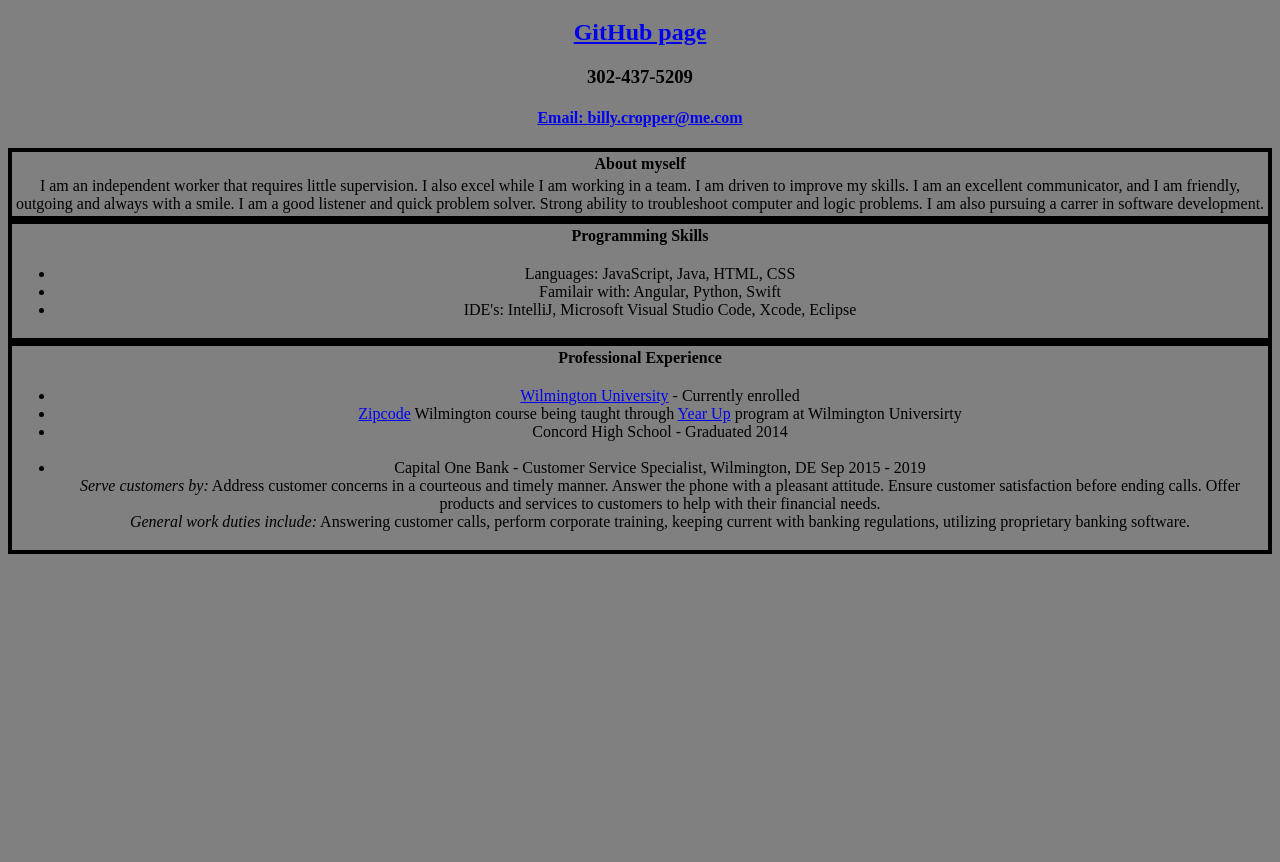
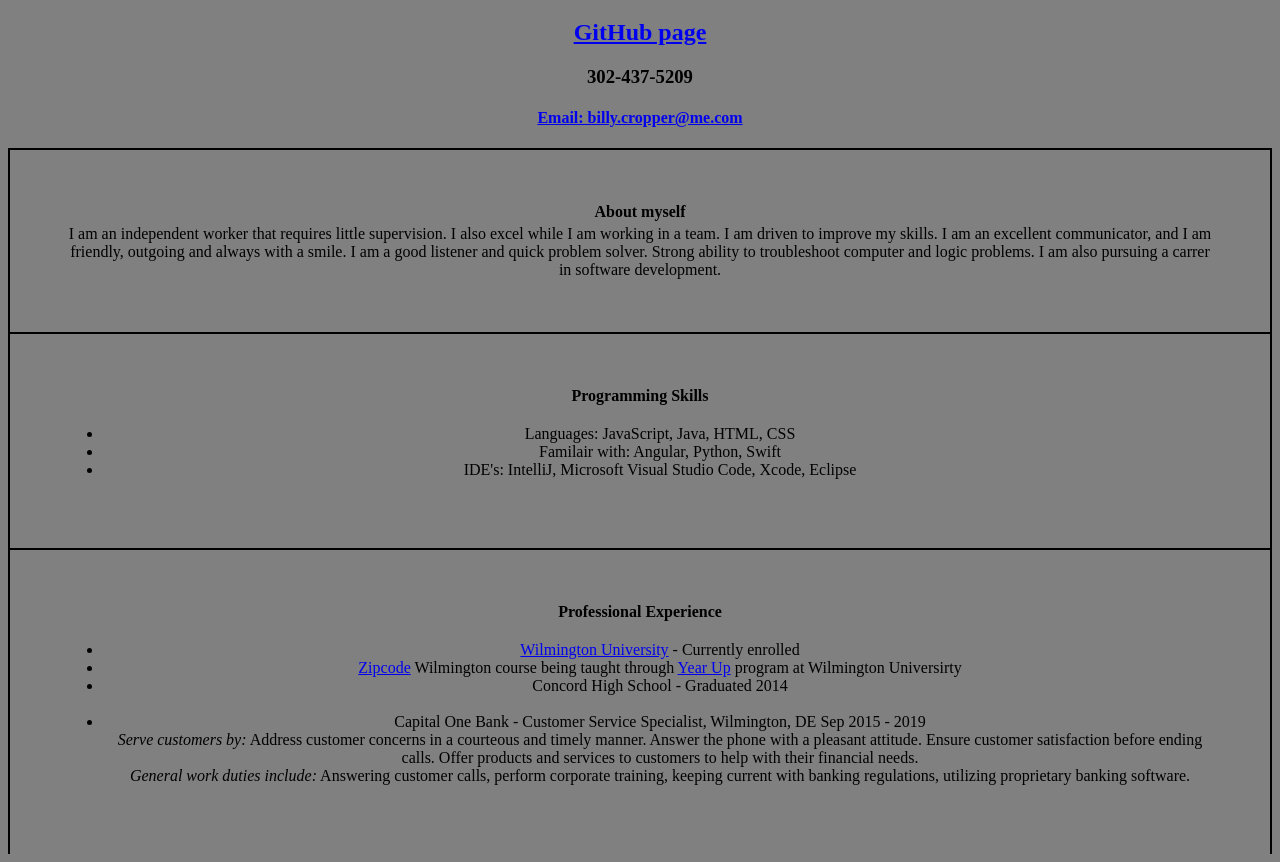
Before and after one commit to billycropper/HTML-Resume, a plain HTML site: page index.html in a window 1280 px wide. Shown: the part 61-923 px from the top of the page. Before the commit the page ends 800 px from the top, so only its background shows below. Drawn offline with Linux system fonts and the light colour scheme.

Commit message:
table updates

```diff
--- a/style.css
+++ b/style.css
@@ -23,9 +23,11 @@ h3{
 }
 
 table{
-    border: 4px solid black;
+    border: 2px solid black;
     color: black;
     background: gray;
+    padding: 50px;
+    border-bottom: 1px;
 }
 
 .body{
```
